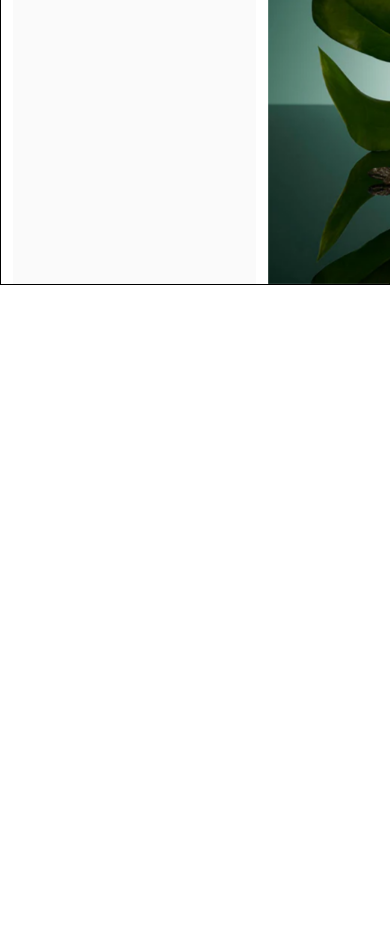
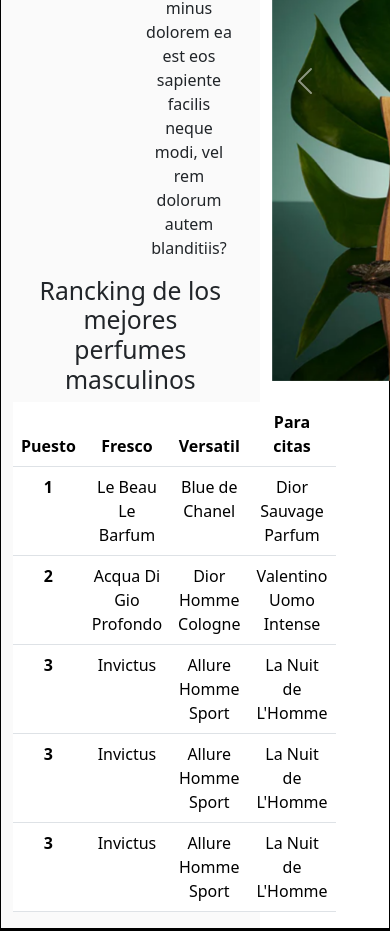
Before and after one commit to CamiloAlavrez21/paginaParfum, a PHP site: page /HTML/index.html in a window 390 px wide; the page is wider, and only the part inside the window is pictured. Shown: the part 2004-2935 px from the top of that part. Before the commit the page ends 2289 px from the top of that part, so only its background shows below. Run offline with PHP 8.4, Linux system fonts and the light colour scheme.

Commit message:
index con bootstrap

```diff
--- a/CSS/index.css
+++ b/CSS/index.css
@@ -18,13 +18,13 @@
 }
 
 #carouselExampleCaptions {
-    width: 500px;
+    width: 450px;
     height: 600px;
     overflow: hidden;
 }
 
 .carousel-item img {
-    width: 500px;
+    width: 450px;
     height: 600px;
     object-fit: cover;
     /* Ajusta la imagen para llenar el contenedor sin distorsionarse */
--- a/HTML/index.html
+++ b/HTML/index.html
@@ -100,15 +100,75 @@
         </div>
     </div>
 
-    <!--Carusel-->
+    <!--article-->
 
     <div class="container-fluid">
-        <div class="container text-center">
+
             <div class="row">
                 <div class="col-8">
+                    <div class="container text-center">
+                        <div class="row">
+                            <div class="col-8">
+                                <iframe width="560" height="315" src="https://www.youtube.com/embed/2_BGum2N5Cs?si=DVrOrEcCCSDv2T_y"
+                                    title="YouTube video player" frameborder="0"
+                                    allow="accelerometer; autoplay; clipboard-write; encrypted-media; gyroscope; picture-in-picture; web-share"
+                                    referrerpolicy="strict-origin-when-cross-origin" allowfullscreen></iframe>
+                            </div>
+                            <div class="col-2">
+                                <p>Lorem ipsum dolor sit amet consectetur adipisicing elit. Voluptas eveniet quas cumque, sit assumenda temporibus, corporis minus dolorem ea est eos sapiente facilis neque modi, vel rem dolorum autem blanditiis?</p>
+                            </div>
+                        </div>
+                        <div class="row">
+                            <table class="table">
+                                <h2>Rancking de los mejores perfumes masculinos </h2>
+                                <thead>
+                                    <tr>
+                                        <th scope="col">Puesto</th>
+                                        <th scope="col">Fresco</th>
+                                        <th scope="col">Versatil</th>
+                                        <th scope="col">Para citas</th>
+                                    </tr>
+                                </thead>
+                                <tbody>
+                                    <tr>
+                                        <th scope="row">1</th>
+                                        <td>Le Beau Le Barfum</td>
+                                        <td>Blue de Chanel</td>
+                                        <td>Dior Sauvage Parfum</td>
+                                    </tr>
+                                    <tr>
+                                        <th scope="row">2</th>
+                                        <td>Acqua Di Gio Profondo</td>
+                                        <td>Dior Homme Cologne</td>
+                                        <td>Valentino Uomo Intense</td>
+                                    </tr>
+                                    <tr>
+                                        <th scope="row">3</th>
+                                        <td>Invictus</td>
+                                        <td>Allure Homme Sport</td>
+                                        <td>La Nuit de L'Homme</td>
+                                    </tr>
+                                    <tr>
+                                        <th scope="row">3</th>
+                                        <td>Invictus</td>
+                                        <td>Allure Homme Sport</td>
+                                        <td>La Nuit de L'Homme</td>
+                                    </tr>
+                                    <tr>
+                                        <th scope="row">3</th>
+                                        <td>Invictus</td>
+                                        <td>Allure Homme Sport</td>
+                                        <td>La Nuit de L'Homme</td>
+                                    </tr>
+                                </tbody>
+                            </table>
+                        </div>
+                    </div>
+                </div>
 
-                </div>
+
                 <div class="col-4">
+                    <h2>Ganadores del Rancking</h2>
                     <div id="carouselExampleCaptions" class="carousel slide">
                         <div class="carousel-indicators">
                             <button type="button" data-bs-target="#carouselExampleCaptions" data-bs-slide-to="0" class="active"
@@ -147,12 +207,22 @@
                             <span class="visually-hidden">Next</span>
                         </button>
                     </div>
+                </div>
+            </div>
+
+    </div>
+
+    <!--    Footer   -->
+
+    <div class="container-fluid">
+        <div class="container text-center">
+            <div class="row">
+                <div class="footer">
 
                 </div>
             </div>
         </div>
     </div>
-
 
 
 
```
Also changed, not shown: HTML/login.html (+3 -41 lines).
